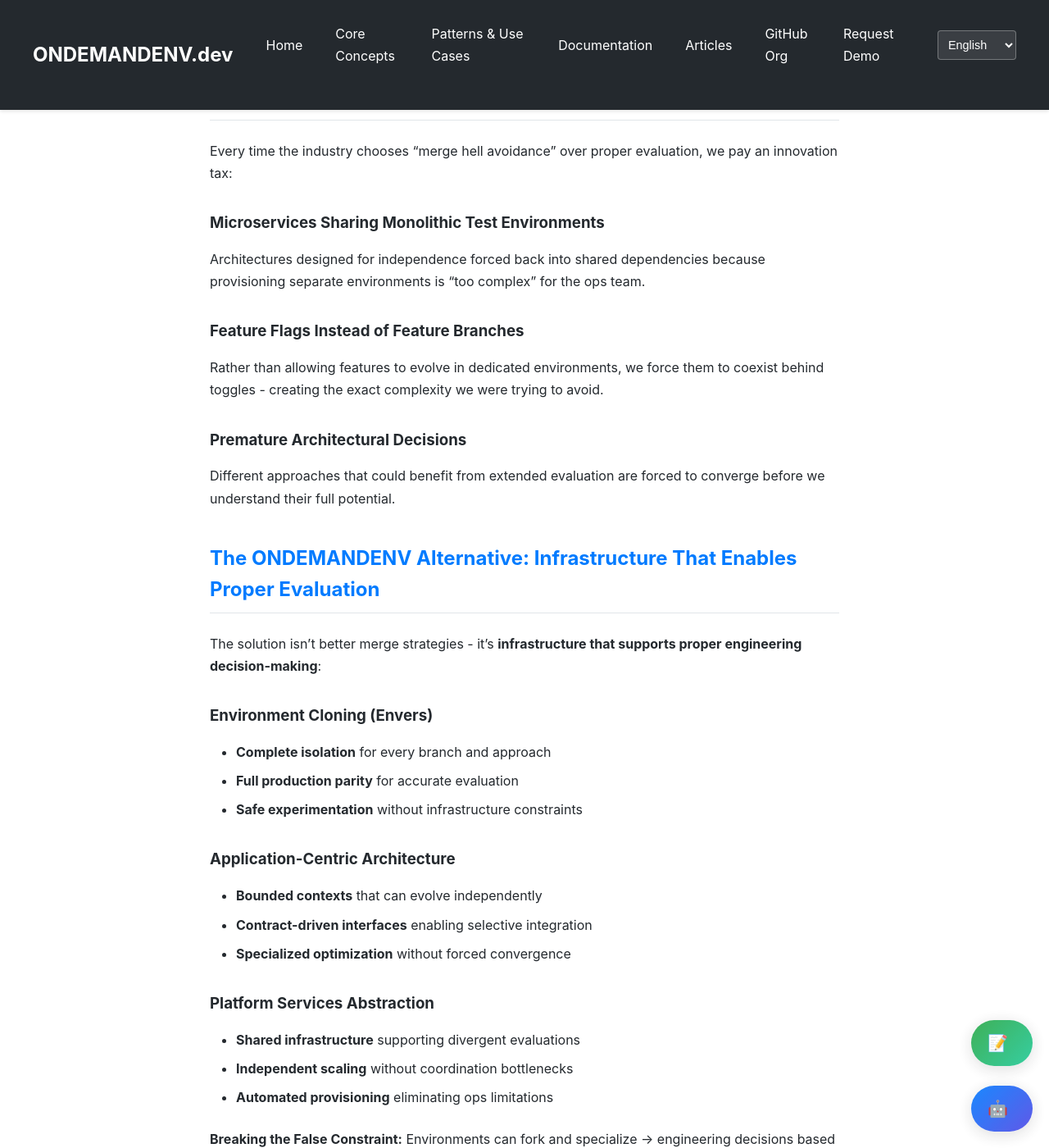
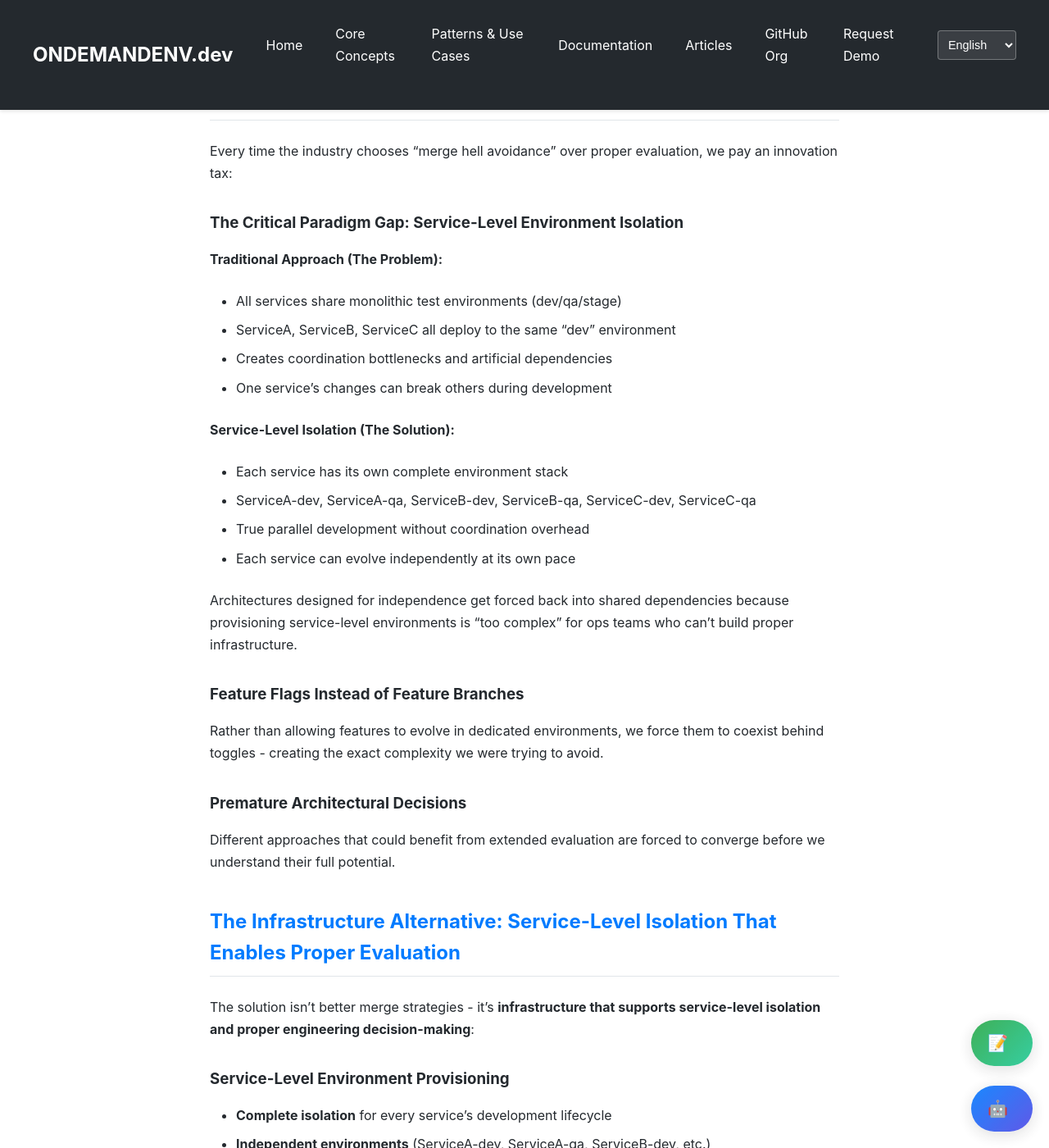
Before and after one commit to ondemandenv/ondemandenv.github.io, a Jekyll site: the page built from articles/merge-hell-myth-x-ops-contamination.md, in a window 1280 px wide and 1400 px high, scrolled down 6032 px. Shown: the whole window at 82% size. Built offline with Jekyll 4.4.1, drawn with Linux system fonts in a browser that asks for light colours; a script that is not in the unit is left out; some of the changed text lies outside the part shown.

Commit message:
++ ++ ++

```diff
--- a/articles/merge-hell-myth-x-ops-contamination.md
+++ b/articles/merge-hell-myth-x-ops-contamination.md
@@ -180,8 +180,21 @@
 
 Every time the industry chooses "merge hell avoidance" over proper evaluation, we pay an innovation tax:
 
-### Microservices Sharing Monolithic Test Environments
-Architectures designed for independence forced back into shared dependencies because provisioning separate environments is "too complex" for the ops team.
+### The Critical Paradigm Gap: Service-Level Environment Isolation
+
+**Traditional Approach (The Problem):**
+- All services share monolithic test environments (dev/qa/stage)
+- ServiceA, ServiceB, ServiceC all deploy to the same "dev" environment
+- Creates coordination bottlenecks and artificial dependencies
+- One service's changes can break others during development
+
+**Service-Level Isolation (The Solution):**
+- Each service has its own complete environment stack
+- ServiceA-dev, ServiceA-qa, ServiceB-dev, ServiceB-qa, ServiceC-dev, ServiceC-qa
+- True parallel development without coordination overhead
+- Each service can evolve independently at its own pace
+
+Architectures designed for independence get forced back into shared dependencies because provisioning service-level environments is "too complex" for ops teams who can't build proper infrastructure.
 
 ### Feature Flags Instead of Feature Branches
 Rather than allowing features to evolve in dedicated environments, we force them to coexist behind toggles - creating the exact complexity we were trying to avoid.
@@ -189,26 +202,26 @@
 ### Premature Architectural Decisions
 Different approaches that could benefit from extended evaluation are forced to converge before we understand their full potential.
 
-## The ONDEMANDENV Alternative: Infrastructure That Enables Proper Evaluation
+## The Infrastructure Alternative: Service-Level Isolation That Enables Proper Evaluation
 
-The solution isn't better merge strategies - it's **infrastructure that supports proper engineering decision-making**:
+The solution isn't better merge strategies - it's **infrastructure that supports service-level isolation and proper engineering decision-making**:
 
-### Environment Cloning (Envers)
-- **Complete isolation** for every branch and approach
-- **Full production parity** for accurate evaluation
-- **Safe experimentation** without infrastructure constraints
+### Service-Level Environment Provisioning
+- **Complete isolation** for every service's development lifecycle
+- **Independent environments** (ServiceA-dev, ServiceA-qa, ServiceB-dev, etc.)
+- **Safe experimentation** without coordination constraints
 
-### Application-Centric Architecture
+### Application-Centric Architecture Principles
 - **Bounded contexts** that can evolve independently
 - **Contract-driven interfaces** enabling selective integration
-- **Specialized optimization** without forced convergence
+- **Service-specific optimization** without forced convergence
 
-### Platform Services Abstraction
-- **Shared infrastructure** supporting divergent evaluations
+### Platform Automation Capabilities
+- **Automated environment provisioning** for each service
 - **Independent scaling** without coordination bottlenecks
-- **Automated provisioning** eliminating ops limitations
+- **Infrastructure abstraction** eliminating ops limitations
 
-**Breaking the False Constraint:** Environments can fork and specialize → engineering decisions based on evidence, not infrastructure limitations
+**Breaking the False Constraint:** When each service has its own environment stack, engineering decisions can be based on evidence rather than infrastructure limitations. Platforms like ONDEMANDENV demonstrate these principles in practice.
 
 ## The Path Forward: Call Out the Incompetence
 
@@ -237,7 +250,7 @@
 
 It's time to stop accepting ops limitations as engineering constraints. **Demand the infrastructure that enables merit-based engineering decisions, or build it yourself.**
 
-**Stop letting infrastructure incompetence turn your engineering team into a political lobbying organization.**
+**Stop accepting shared environment limitations as engineering constraints. Demand service-level isolation, or build it yourself.**
 
 ---
 
```
Also changed, not shown: articles/branch-conflicts-architectural-signals.md (+19 -9 lines), articles/business-logic-branch-conflicts-political-warfare.md (+14 -5 lines), articles/pr-queue-scam-makes-merge-hell-worse.md (+20 -10 lines).
